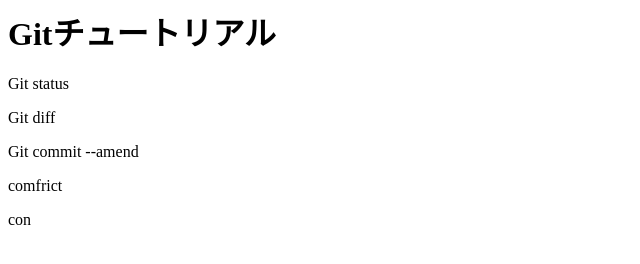
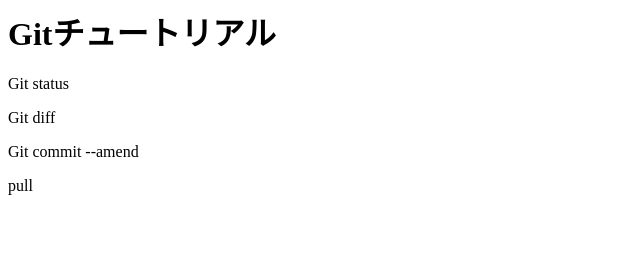
Before and after one commit to NaoNao15/git_tutorial, a plain HTML site: page git_tutorial/index.html in a window 1280 px wide. Shown: the full height of the page, 0-640 px from the left. Drawn offline with Linux system fonts and the light colour scheme.

Commit message:
pullrequest

```diff
--- a/git_tutorial/index.html
+++ b/git_tutorial/index.html
@@ -2,5 +2,4 @@
 <p>Git status</p>
 <p>Git diff</p>
 <p>Git commit --amend</p>
-<p>comfrict</p>
-<p>con</p>
+<p>pull</p>
```
